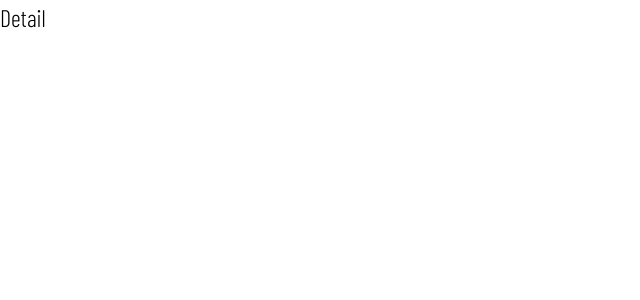
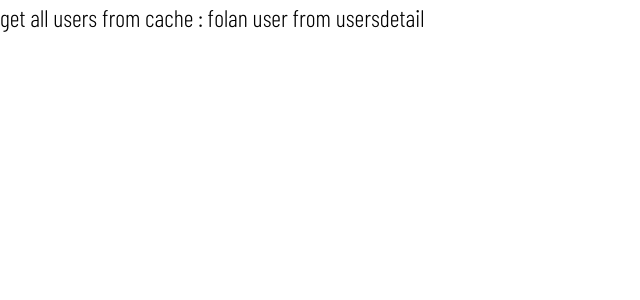
Before and after one commit to EsrafilElahi/reactQuery-userManagement, a React (Vite) app: page /users/1 in a window 1280 px wide. Shown: the top 300 px of the page, without its empty margins (0-640 px from the left). Built offline with nearby package versions, Linux system fonts and the light colour scheme; a web font is replaced by a local one.

Commit message:
edit 2 pages

```diff
--- a/src/pages/Detail.jsx
+++ b/src/pages/Detail.jsx
@@ -2,7 +2,10 @@ import React from 'react'
 
 const Detail = () => {
   return (
-    <div>Detail</div>
+    <div>
+      <span>get all users from cache : folan user from  users</span>
+      <span>detail</span>
+    </div>
   )
 }
 
--- a/src/pages/Edit.jsx
+++ b/src/pages/Edit.jsx
@@ -2,8 +2,11 @@ import React from 'react'
 
 const Edit = () => {
   return (
-    <div>Edit</div>
-  )
+    <div>
+      <span>get all users from cache : folan user from users</span>
+      <span>edit</span>
+    </div>
+  );
 }
 
 export default Edit
```
